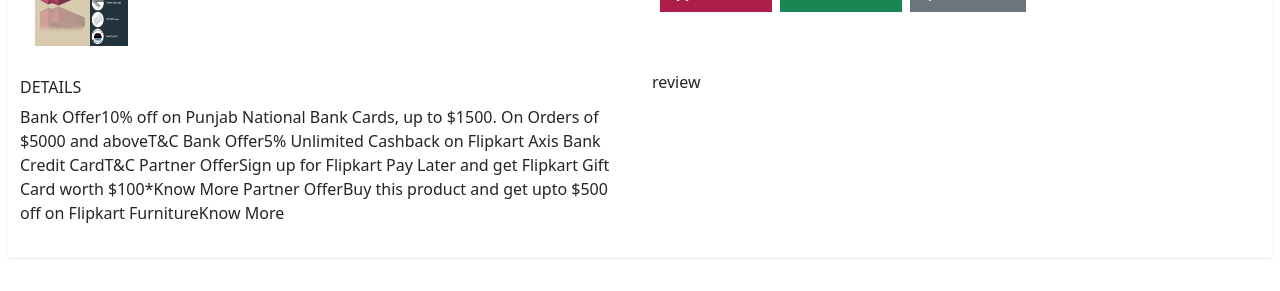
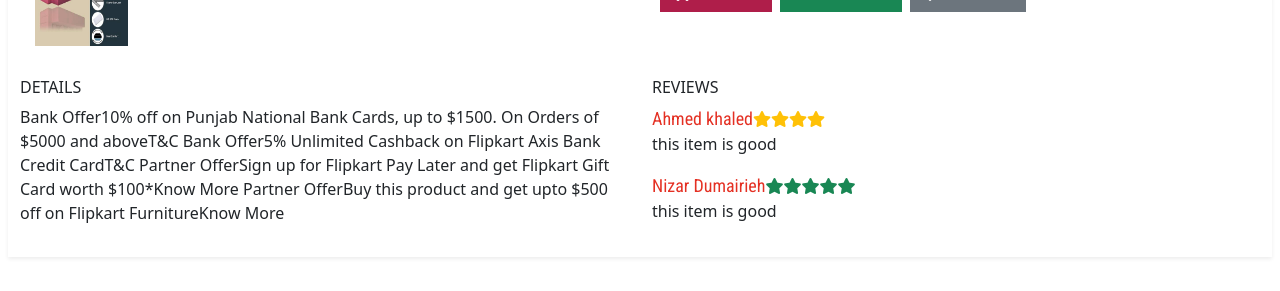
Before and after one commit to ctp2017/r_ecommerce, a React (Create React App) app: page / in a window 1280 px wide. Shown: the part 625-916 px from the top of the page. Built offline with nearby package versions, Linux system fonts and the light colour scheme.

Commit message:
Review List - الدرس السابع - تصميم وبرمجة قسم التقييمات

```diff
--- a/src/assets/css/common.css
+++ b/src/assets/css/common.css
@@ -199,3 +199,12 @@
     margin-left: 10px;
 
  }
+
+ .Reviewer-name{
+
+    color: #E43023;
+    font-size: 18px;
+    font-family: 'Roboto Condensed', sans-serif;
+    font-weight: 400;
+
+ }
--- a/src/components/Products/ProductsDetails.jsx
+++ b/src/components/Products/ProductsDetails.jsx
@@ -9,6 +9,7 @@ import two_img from '../../assets/images/products/product1/3.jpeg'
 import three_img from '../../assets/images/products/product1/4.jpeg'
 import four_img from '../../assets/images/products/product1/5.jpeg'
 import SuggestedProduct from './SuggestedProduct';
+import ReviewList from './ReviewList';
 export class ProductsDetails extends Component {
 
      constructor(){
@@ -117,7 +118,7 @@ export class ProductsDetails extends Component {
                                         <p> Bank Offer10% off on Punjab National Bank Cards, up to $1500. On Orders of $5000 and aboveT&C Bank Offer5% Unlimited Cashback on Flipkart Axis Bank Credit CardT&C Partner OfferSign up for Flipkart Pay Later and get Flipkart Gift Card worth $100*Know More Partner OfferBuy this product and get upto $500 off on Flipkart FurnitureKnow More </p>
                                    </Col>
                                    <Col className="" md={6} lg={6} sm={12} xs={12}>
-                                       review
+                                    <ReviewList/>
                                    </Col>
                               </Row>
                          </Col>
--- /dev/null
+++ b/src/components/Products/ReviewList.jsx
@@ -0,0 +1,44 @@
+import React, { Component, Fragment } from 'react'
+
+export class ReviewList extends Component {
+  render() {
+    return (
+     <Fragment>
+
+     <h6 className="mt-2">REVIEWS</h6>
+
+     <div>
+          <p className=" p-0 m-0"><span className="Reviewer-name">Ahmed khaled</span>
+           <span className="text-warning" >
+           <i className="fa fa-star"></i>
+           <i className="fa fa-star"></i>
+           <i className="fa fa-star"></i>
+           <i className="fa fa-star"></i>
+           </span> </p>
+          <p>this item is good</p>
+
+     </div>
+
+     <div>
+     <p className=" p-0 m-0"><span className="Reviewer-name">Nizar Dumairieh</span>
+      <span className="text-success" >
+      <i className="fa fa-star"></i>
+      <i className="fa fa-star"></i>
+      <i className="fa fa-star"></i>
+      <i className="fa fa-star"></i>
+      <i className="fa fa-star"></i>
+      </span> </p>
+     <p>this item is good</p>
+
+</div>
+
+
+
+
+
+     </Fragment>
+    )
+  }
+}
+
+export default ReviewList
```
